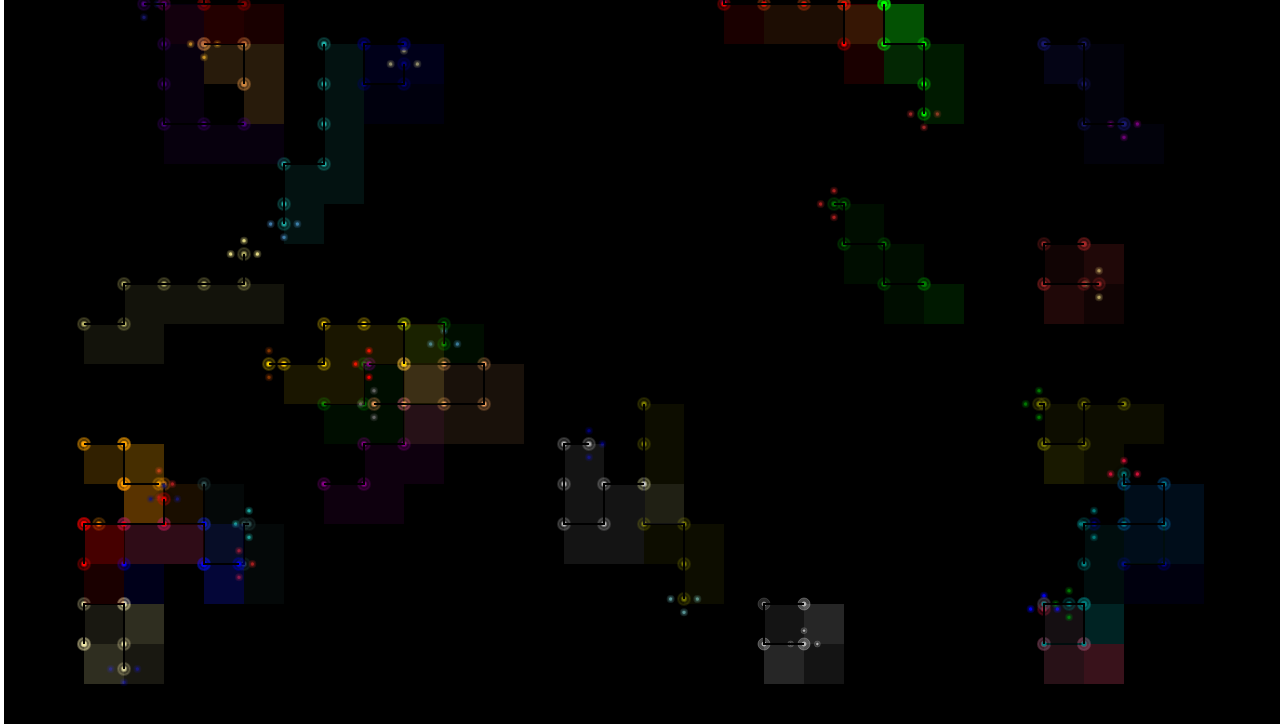
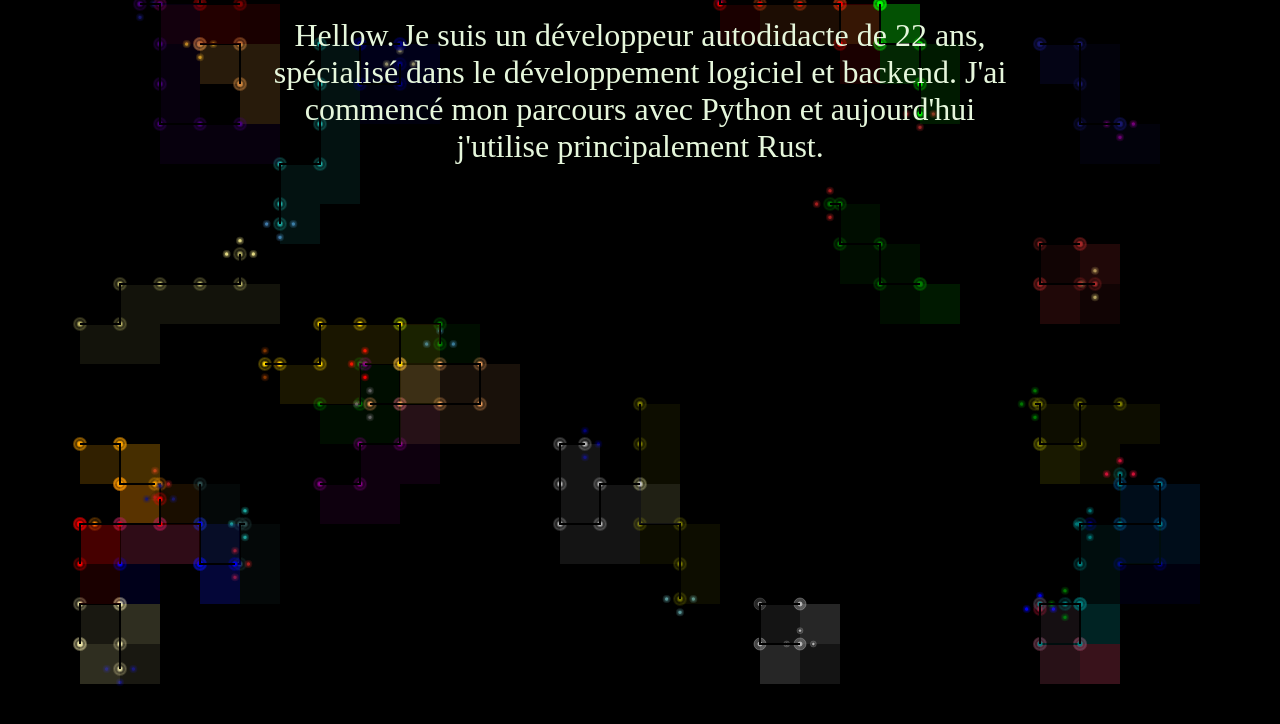
Before and after one commit to Bowarc/portfolio, a plain HTML site: page index.html in a window 1280 px wide. Shown: the part 76-800 px from the top of the page. Drawn offline with Linux system fonts and the light colour scheme; no server answers.

Commit message:
Actual presentation text

```diff
--- a/index.html
+++ b/index.html
@@ -9,7 +9,8 @@
     <link rel="stylesheet" type="text/css" href="./static/card.css">
     <link rel="stylesheet" type="text/css" href="./static/style.css">
 
-    <link rel="preconnect" href="https://api.github.com"/>.
+    <link rel="preconnect" href="https://api.github.com"/>
+    <script defer type="text/javascript" src="./static/index.js"></script>
     <script defer type="text/javascript" src="./static/bg_anim.js"></script>
     <script defer type="text/javascript" src="./static/git.js"></script>
     <script defer type="text/javascript" src="./static/card.js"></script>
@@ -18,13 +19,18 @@
     <title>Portfolio</title>
     <canvas id='gridwormCanvas' width='10' height='10'></canvas>
      <div class="topnav">
-        <a class="nav_item" href="https://github.com/hugolz" >
+        <a class="nav_item" href="https://github.com/hugolz">
             <img src="resources/github.webp" alt="github icon" class="icon">
         </a>
     </div>
+    <p class="description">Hellow.
+        Je suis un développeur autodidacte de <label id="age"></label>, spécialisé dans le développement logiciel et backend. J'ai commencé mon parcours avec Python et aujourd'hui j'utilise principalement Rust.
+    </p>
+
 
     <div>
     <div class="project_list" id="project_list">
+        <!-- Liste de mes projets récemment mis à jour -->
     </div>
 </body>
 </html>
--- a/static/bg_anim.css
+++ b/static/bg_anim.css
@@ -1,7 +1,9 @@
 #gridwormCanvas{
     background-color: black;
-    position: absolute;
+    position: fixed;
     z-index: -1;
+    left: 0px;
+    top: 0px;
     margin: 0px;
     padding: 0px;
 }
--- a/static/card.js
+++ b/static/card.js
@@ -1,14 +1,4 @@
-function elementFromHtml(html) {
-    const template = document.createElement("template");
 
-    template.innerHTML = html.trim();
-
-    return template.content.firstElementChild;
-}
-
-function capitalizeFirstLetter(string) {
-    return string.charAt(0).toUpperCase() + string.slice(1);
-}
 
 
 function create_card(repo) {
--- a/static/git.js
+++ b/static/git.js
@@ -20,9 +20,6 @@ class BetterDate{
         this.hour = date_string.slice(11, 13);
         this.minute = date_string.slice(14, 16);
         this.second = date_string.slice(17, 19);
-
-
-
 
         console.log(this, new Date(this.year, this.month, this.day, this.hour, this.minute, this.second), date_string)
     }
@@ -187,5 +184,4 @@ async function main() {
         console.log(repo.name)
     }
 }
-
 // main();
--- /dev/null
+++ b/static/index.js
@@ -0,0 +1,20 @@
+function elementFromHtml(html) {
+    const template = document.createElement("template");
+
+    template.innerHTML = html.trim();
+
+    return template.content.firstElementChild;
+}
+
+function capitalizeFirstLetter(string) {
+    return string.charAt(0).toUpperCase() + string.slice(1);
+}
+
+
+function update_age(){
+    let years = (new Date() - new Date(2001, 9, 15))/ 1000 / 60 / 60 / 24 / 365.242199;
+    console.log(age);
+    document.getElementById("age").innerHTML = `${Math.round(years)} ans`;
+}
+
+update_age()
--- a/static/style.css
+++ b/static/style.css
@@ -14,6 +14,7 @@ body{
     width:  100%;
     height: 100%;
     margin: 0;
+    text-align: center ;
 }
 
 .topnav {
@@ -63,6 +64,15 @@ a {
     text-decoration: None;
 }
 
-.project .description{
+.project .card-description{
     margin-left: 1%;
 }
+
+.description{
+    --side-margin: 20%;
+    margin-top: 5%;
+    margin-left:  var(--side-margin);
+    margin-right: var(--side-margin) ;
+    font-size: 2em;
+    color: var(--text);
+}
```
